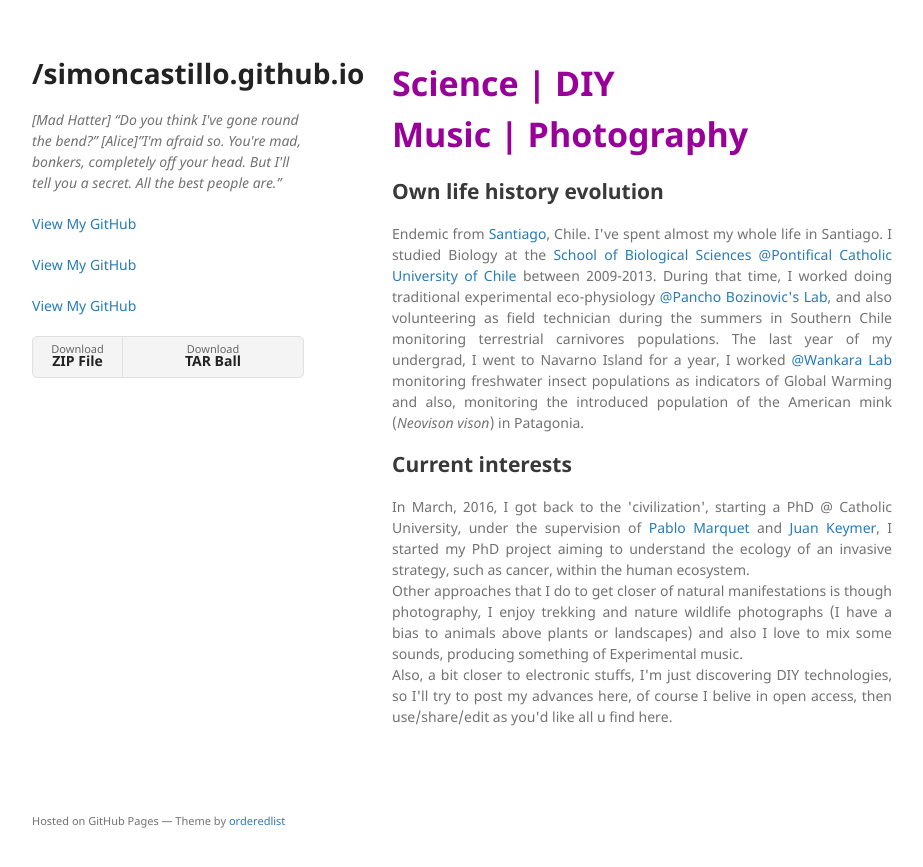
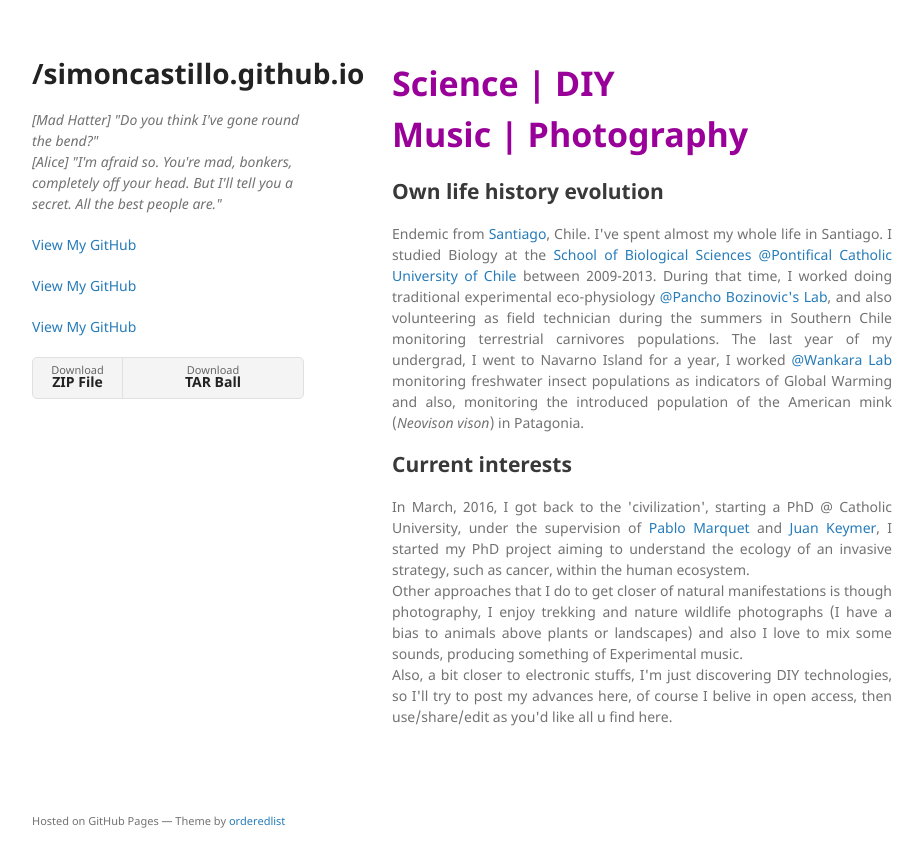
Before and after one commit to SimonCastillo/simoncastillo.github.io, a Jekyll site: the page built from index.md, in a window 1280 px wide. Shown: the top 867 px of the page, without its empty margins (178-1101 px from the left). Built offline with Jekyll 4.4.1, drawn with Linux system fonts in a browser that asks for light colours; our own code applies the rules of GitHub Pages for plain Markdown files.

```diff
--- a/_config.yml
+++ b/_config.yml
@@ -1,5 +1,5 @@
 title: /simoncastillo.github.io
-description: <i>[Mad Hatter] “Do you think I've gone round the bend?” [Alice]”I'm afraid so. You're mad, bonkers, completely off your head. But I'll tell you a secret. All the best people are.”</i>
+description: <i>[Mad Hatter] "Do you think I've gone round the bend?" <br>[Alice] "I'm afraid so. You're mad, bonkers, completely off your head. But I'll tell you a secret. All the best people are."</i>
 show_downloads: true
 google_analytics:
 theme: jekyll-theme-minimal
```
